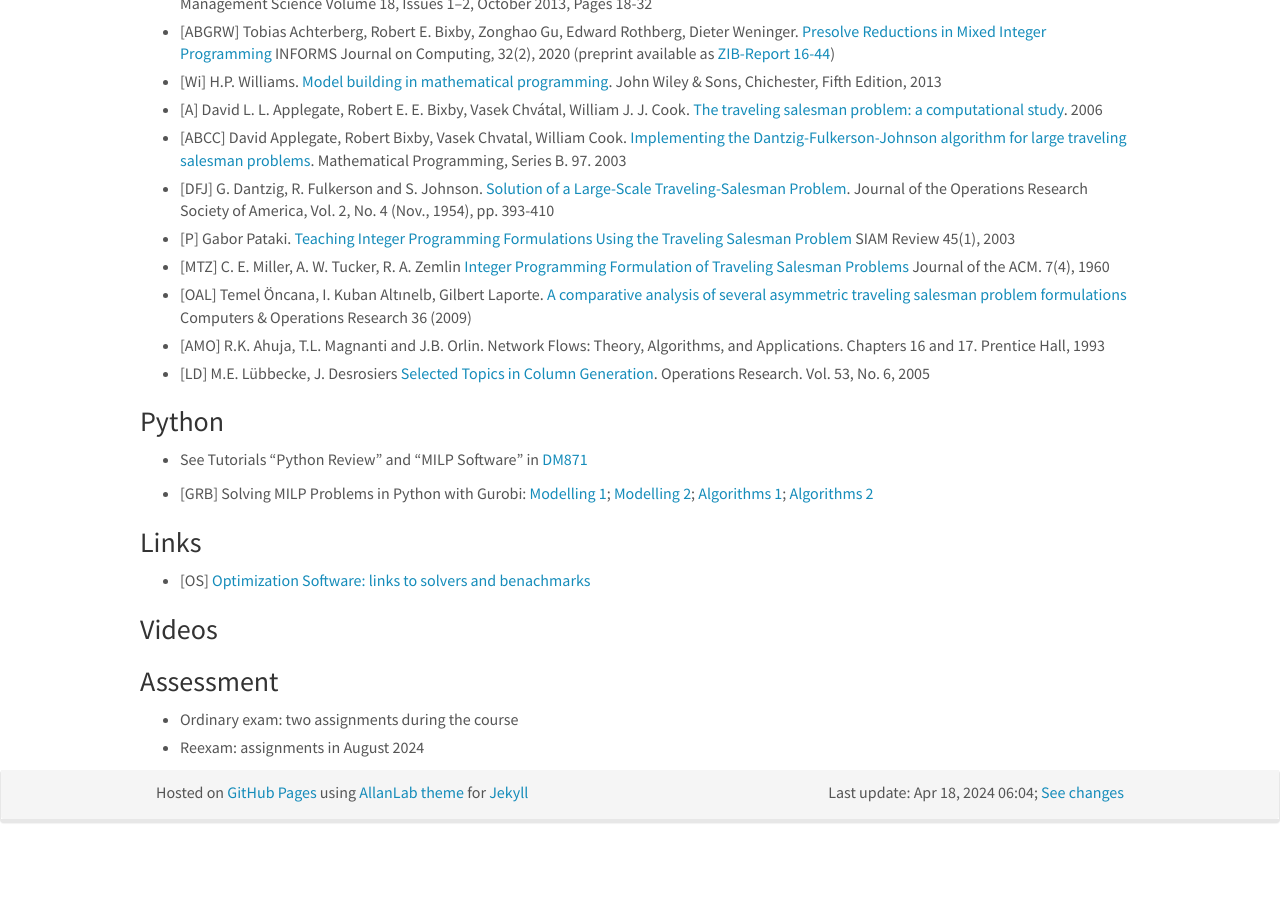
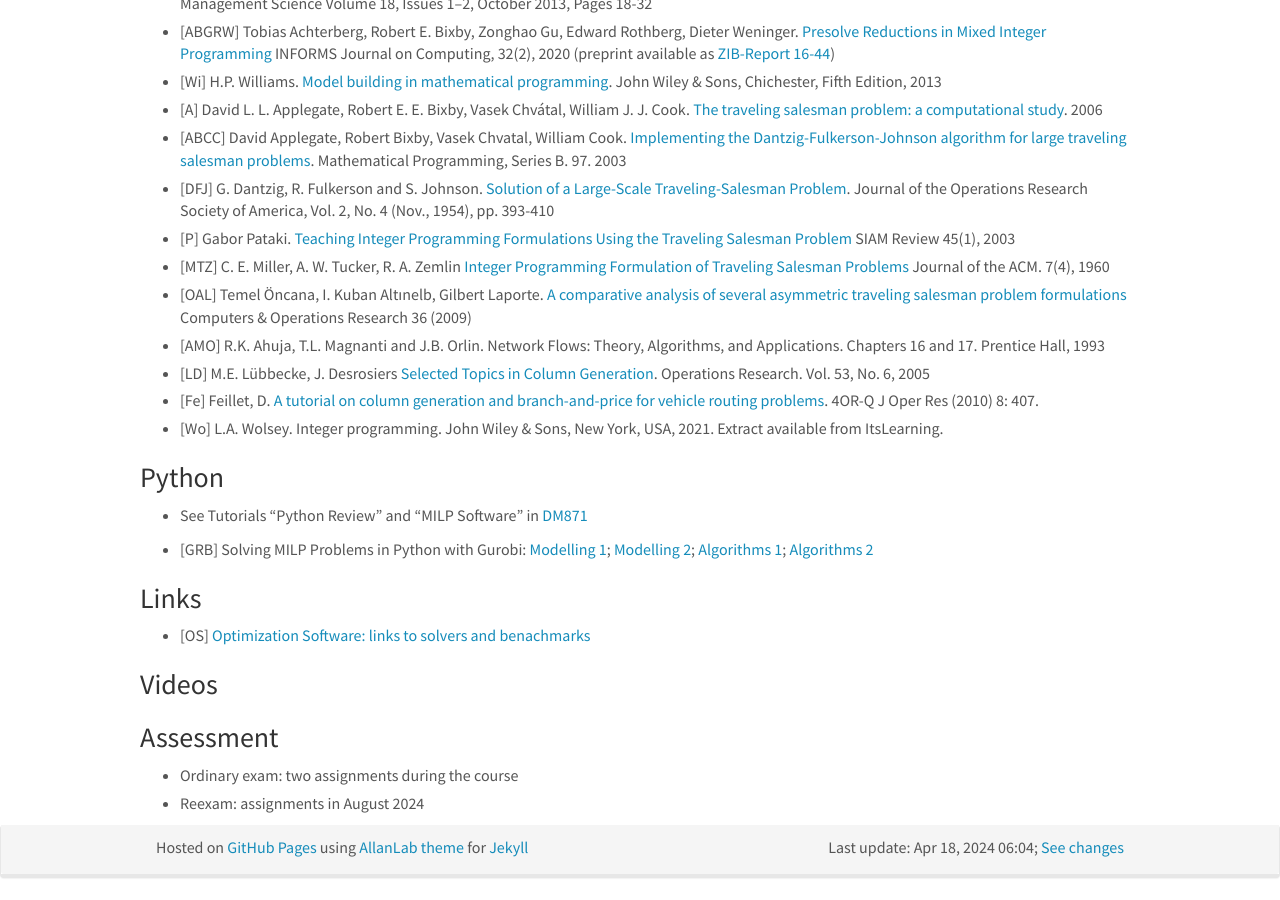
Before and after one commit to DM872/dm872.github.io, a Jekyll site: the page built from index.md, in a window 1280 px wide and 900 px high, scrolled down 1697 px. Built offline with Jekyll 4.4.1, drawn with Linux system fonts in a browser that asks for light colours; nearby versions of some CDN libraries; comment, search, counter and statistics services are not loaded; before the commit the page ends 2542 px from its top, so only the background shows below that.

Commit message:
added material

```diff
--- a/index.md
+++ b/index.md
@@ -188,15 +188,15 @@ w3.includeHTML();
   Generation](https://doi.org/10.1287/opre.1050.0234). Operations
   Research. Vol. 53, No. 6, 2005
 
-<!--
 - [Fe] Feillet, D. [A tutorial on column generation and branch-and-price for
   vehicle routing
   problems](https://doi.org/10.1007/s10288-010-0130-z). 4OR-Q J Oper Res
   (2010) 8: 407.
 
-- [Wo] L.A. Wolsey. Integer programming. John Wiley & Sons, New York, USA, 2021
+- [Wo] L.A. Wolsey. Integer programming. John Wiley & Sons, New York, USA, 2021. Extract available from ItsLearning.
 
 
+<!--
 
 - [TV] Toth P. and Vigo D. (eds) Vehicle routing: Problems, Methods
   and Applications, Second Edition, Society for Industrial and Applied
```
Also changed, not shown: 1 other file.
